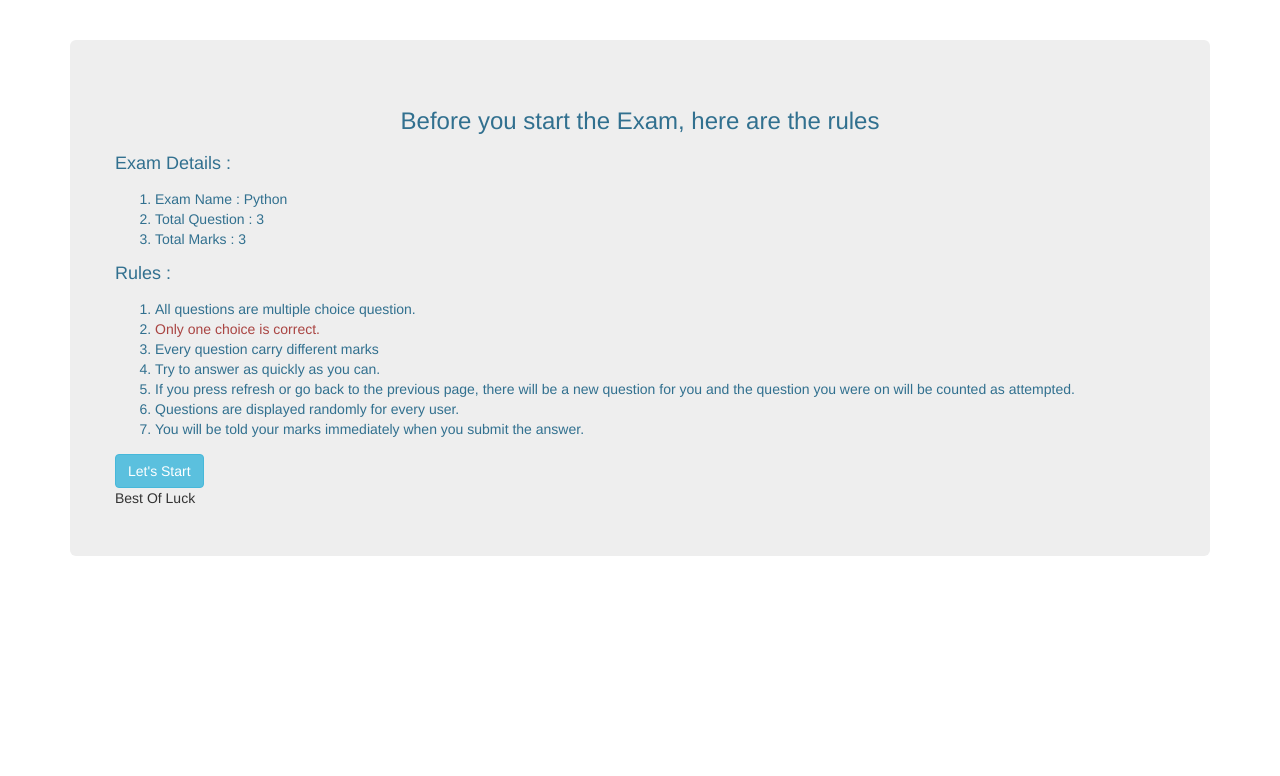
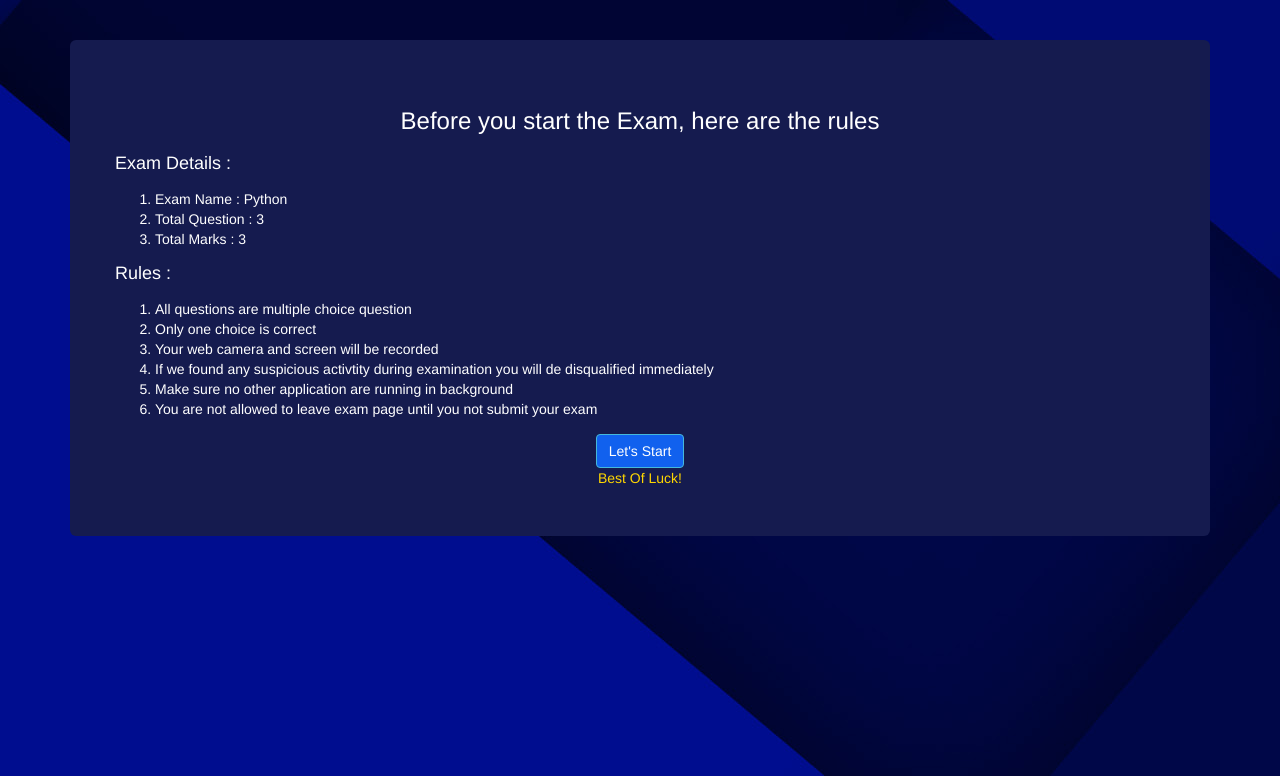
Before and after one commit to smitparmar33/Placement-Test, a Django app: page /student/instruction/1 in a window 1280 px wide. Shown: the top 776 px of the page. Run offline with Django 3.2, Linux system fonts and the light colour scheme; a user stored in the database is signed in; data comes from the database, SQL or seed files in the repository; both versions use the stored data as it was after the commit; some libraries are stand-ins or nearby versions.

Commit message:
instruction css, validation, copy paste disabled

```diff
--- a/account/templates/login.html
+++ b/account/templates/login.html
@@ -36,10 +36,7 @@
                         </div>
                         <div class="group">
                             <label for="pass" class="label">Password</label>
-                            <input id="pass" type="password" class="input" data-type="password" name="psw"
-                                pattern="(?=.*\d)(?=.*[a-z])(?=.*[A-Z]).{8,}"
-                                title="Must contain at least one number and one uppercase and lowercase letter, and at least 8 or more characters"
-                                required>
+                            <input id="pass" type="password" class="input" data-type="password" name="psw" required>
                         </div>
                         <div class="group">
                             <label for="pin" class="label">Placement Pin</label>
--- /dev/null
+++ b/static/css/instruction.css
@@ -0,0 +1,7 @@
+.instruction-text {
+    color: white;
+}
+
+#151b4f - banner
+
+#1161ee - button
--- a/student/templates/instruction.html
+++ b/student/templates/instruction.html
@@ -5,45 +5,44 @@
   <script src="//netdna.bootstrapcdn.com/bootstrap/3.0.0/js/bootstrap.min.js"></script>
   <script src="//code.jquery.com/jquery-1.11.1.min.js"></script>
   <script src="{% static 'js/back.js' %}"></script>
-
+  <link rel="stylesheet" href="{% static 'css/logo.css' %}">
+  <link rel="stylesheet" href="{% static 'css/background.css' %}">
+    <link rel="stylesheet" href="{% static 'css/instruction.css' %}">
 </head>
 <br><br>
 <div class="container my-4">
-    <div class="jumbotron">
+    <div class="jumbotron" style="background-color: #151b4f;">
 
-          <h3 class="text-info text-center">Before you start the Exam, here are the rules</h3>
+          <h3 class="text-info text-center instruction-text">Before you start the Exam, here are the rules</h3>
 
         <div class="row">
 
             <div class="card border-info mx-4 my-4">
                 <div class="card-body text-info">
 
-                    <h4 class="card-title">Exam Details :</h4>
+                    <h4 class="instruction-text">Exam Details :</h4>
                     <p class="card-text">
                         </p><ul style="list-style:decimal;">
-                            <li>Exam Name : {{field.field_name}}</li>
-                            <li>Total Question : {{total_questions}}</li>
-                            <li>Total Marks : {{total_marks}}</li>
+                            <li class="instruction-text">Exam Name : {{field.field_name}}</li>
+                            <li class="instruction-text">Total Question : {{total_questions}}</li>
+                            <li class="instruction-text">Total Marks : {{total_marks}}</li>
                         </ul>
                     <p></p>
 
-                    <h4 class="card-title">Rules :</h4>
+                    <h4 class="instruction-text">Rules :</h4>
                     <p class="card-text">
                         </p><ul style="list-style:decimal;">
-                            <li>All questions are multiple choice question.</li>
-                            <li><span class="text-danger">Only one choice is correct.</span></li>
-                            <li>Every question carry different marks
-                            </li>
-
-                            <li>Try to answer as quickly as you can.</li>
-                            <li>If you press refresh or go back to the previous page, there will be a new question for you and the question you were on will be counted as attempted.</li>
-                            <li>Questions are displayed randomly for every user.</li>
-                            <li>You will be told your marks immediately when you submit the answer.</li>
+                            <li class="instruction-text">All questions are multiple choice question</li>
+                            <li class="instruction-text">Only one choice is correct</li>
+                            <li class="instruction-text">Your web camera and screen will be recorded</li>
+                            <li class="instruction-text">If we found any suspicious activtity during examination you will de disqualified immediately</li>
+                            <li class="instruction-text">Make sure no other application are running in background </li>
+                            <li class="instruction-text">You are not allowed to leave exam page until you not submit your exam</li>
                         </ul>
                     <p></p>
-                    <a href="{% url 'set-timer' field.id  %}" class="btn btn-info">Let's Start</a>
+                    <center><a href="{% url 'set-timer' field.id  %}" class="btn btn-info" style="background-color: #1161ee;">Let's Start</a></center>
                 </div>
-                <div class="card-footer">Best Of Luck</div>
+                <center><div class="card-footer" style="color: gold;">Best Of Luck!</div></center>
             </div>
         </div>
 
--- a/student/templates/quiz.html
+++ b/student/templates/quiz.html
@@ -106,5 +106,6 @@ var x = setInterval(function() {
 }, 1000);
 </script>
 <script src="{% static 'js/camera.js' %}"></script>
+<script src="{% static 'js/cutcopy.js' %}"></script>
 </body>
 </html>
```
Also changed, not shown: db.sqlite3.
